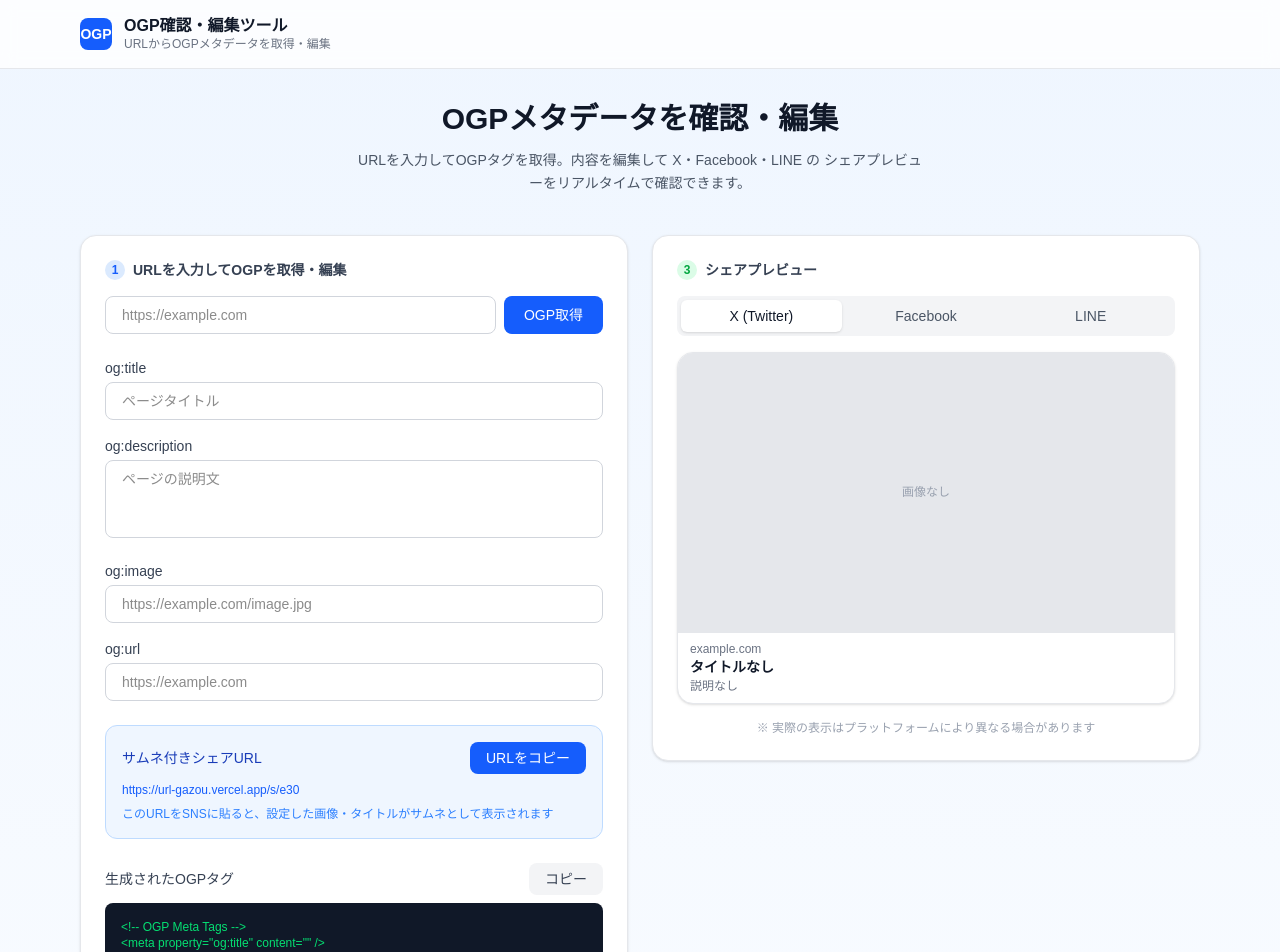
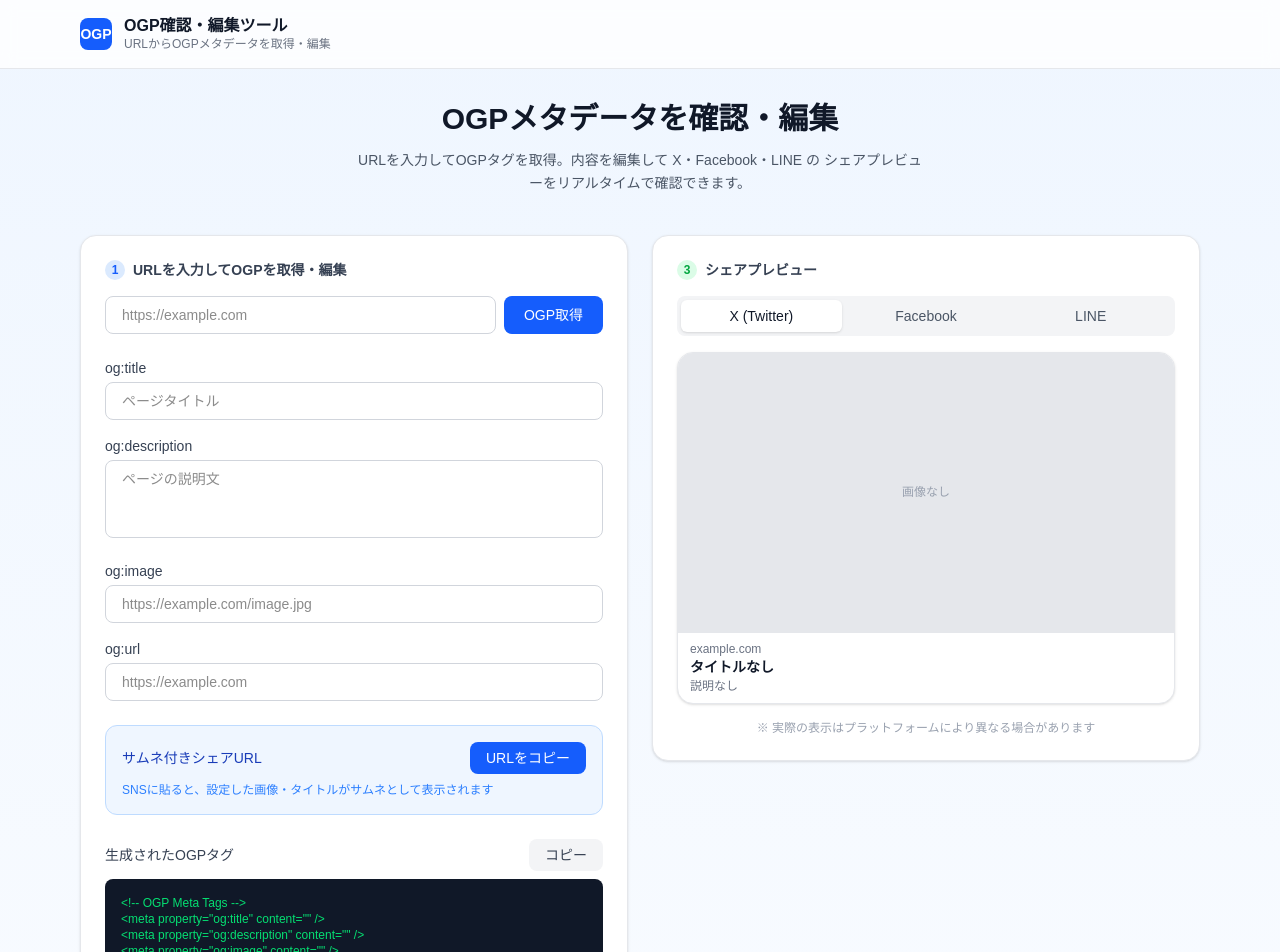
Before and after one commit to somamurayama/url-gazou, a Next.js app: page / in a window 1280 px wide. Shown: the top 952 px of the page. Built offline with nearby package versions, Linux system fonts and the light colour scheme.

Commit message:
fix: シェアURLのURL表示を非表示に
コピーボタンのみ残し、生成されたURLテキストを画面に表示しないよう変更。

https://claude.ai/code/session_015B3xLE8omw6BqyB5VCCfGQ

```diff
--- a/components/OgpForm.tsx
+++ b/components/OgpForm.tsx
@@ -191,7 +191,7 @@ export default function OgpForm({ ogpData, onChange }: OgpFormProps) {
       </div>
 
       {/* シェアURL */}
-      <div className="rounded-xl bg-blue-50 border border-blue-200 p-4 space-y-2">
+      <div className="rounded-xl bg-blue-50 border border-blue-200 p-4">
         <div className="flex items-center justify-between">
           <p className="text-sm font-medium text-blue-800">サムネ付きシェアURL</p>
           <button
@@ -201,9 +201,8 @@ export default function OgpForm({ ogpData, onChange }: OgpFormProps) {
             {copiedShare ? "コピー完了!" : "URLをコピー"}
           </button>
         </div>
-        <p className="text-xs text-blue-600 break-all font-mono">{generateShareUrl()}</p>
-        <p className="text-xs text-blue-500">
-          このURLをSNSに貼ると、設定した画像・タイトルがサムネとして表示されます
+        <p className="text-xs text-blue-500 mt-2">
+          SNSに貼ると、設定した画像・タイトルがサムネとして表示されます
         </p>
       </div>
 
```
